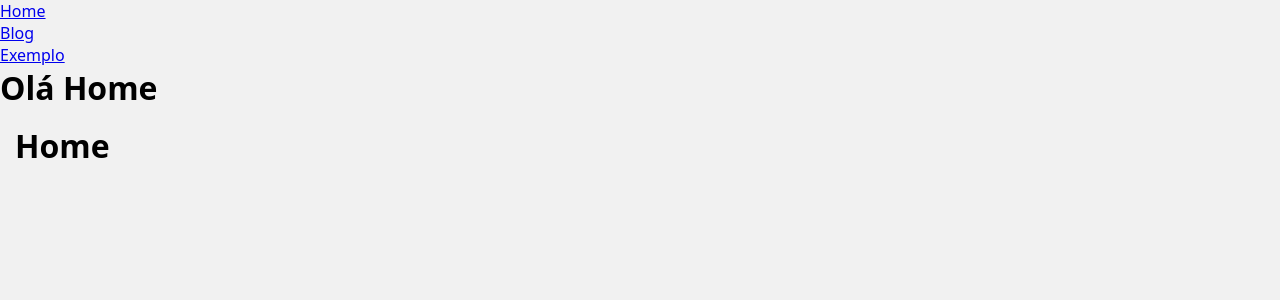
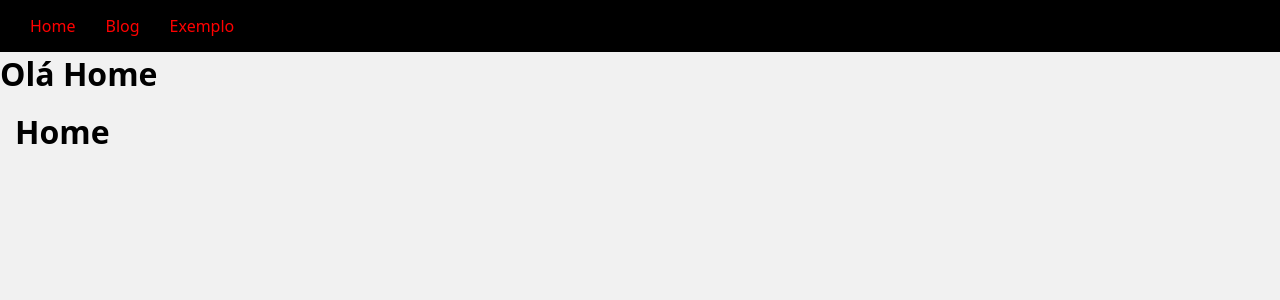
Before and after one commit to Wefrit/estudo_django, a Django app: page / in a window 1280 px wide. Shown: the top 300 px of the page. Run offline with Django 5.2, Linux system fonts and the light colour scheme.

Commit message:
Estilizando navbar

```diff
--- a/base/global/partials/menu.html
+++ b/base/global/partials/menu.html
@@ -1,5 +1,5 @@
-<nav>
-    <ul>
+<nav class='menu'>
+    <ul class='menu__links'>
         <li>
             <a href="{% url 'home:home' %}">Home</a>
         </li>        <li>
--- a/base/static/global/css/style.css
+++ b/base/static/global/css/style.css
@@ -6,6 +6,16 @@
     padding: 0;
     box-sizing: border-box;
 }
+
+a {
+    color: rgb(93, 93, 219);
+    text-decoration: none;
+}
+a:hover {
+    color: rgb(50, 150, 200);
+    text-decoration: underline;
+}
+
 
 html {
     font-size: 62.5%;
@@ -30,6 +40,23 @@ body {
     box-shadow: 5px 2px 5px rgba(0,0,0,20%);
 }
 
+.menu {
+    background: #000;
+    padding: 0 1.5rem;
+}
+
+.menu__links {
+    list-style: none;
+    display: flex;
+}
+
+.menu__links a {
+    display: block;
+    color: red;
+    padding: 1.5rem;
+
+}
+
 @media (min-width: 600px) {
     .content:not(:has(.single-post)) {
         grid-template-columns: repeat(auto-fill, minmax(32rem, 1fr));
```
